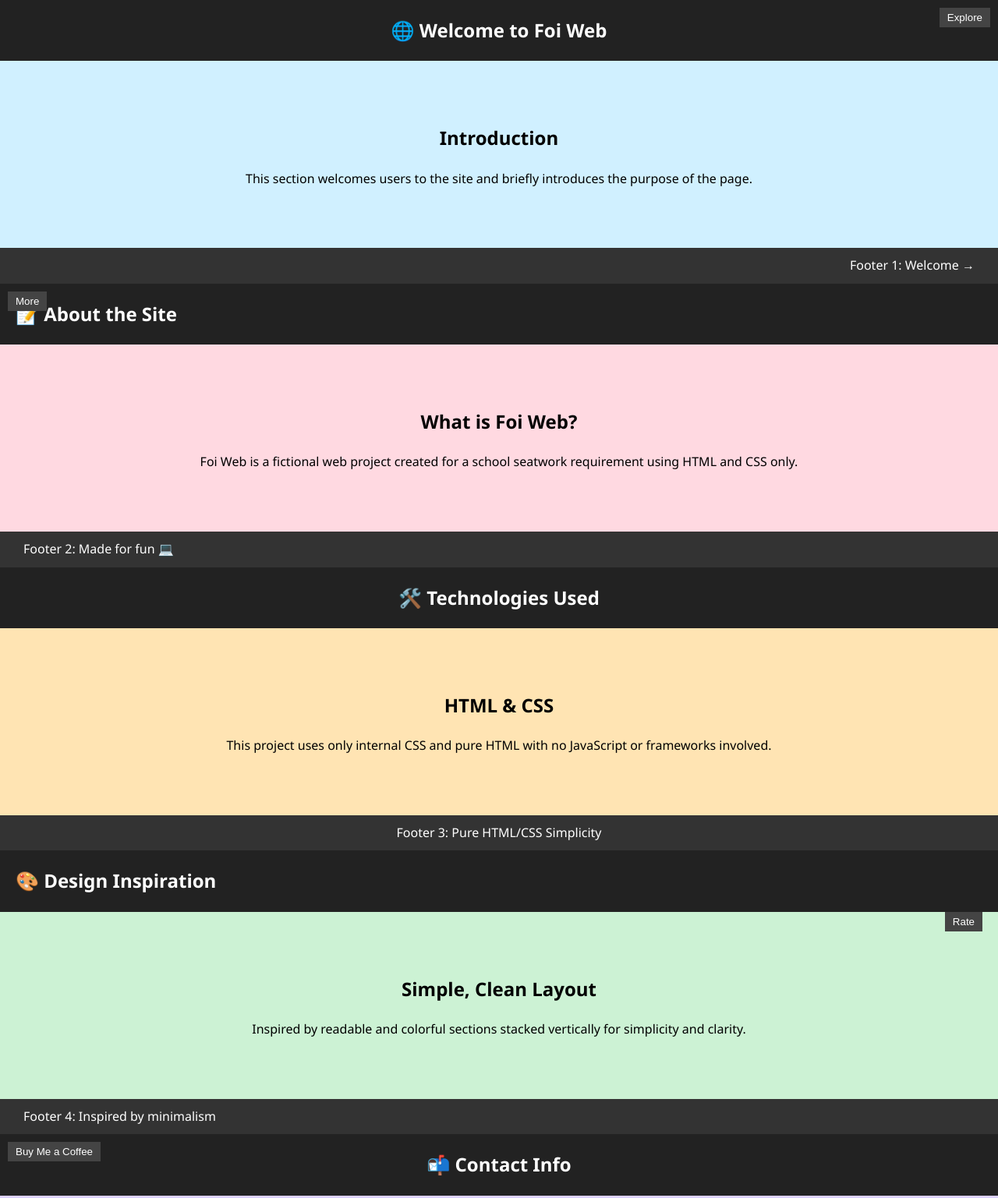
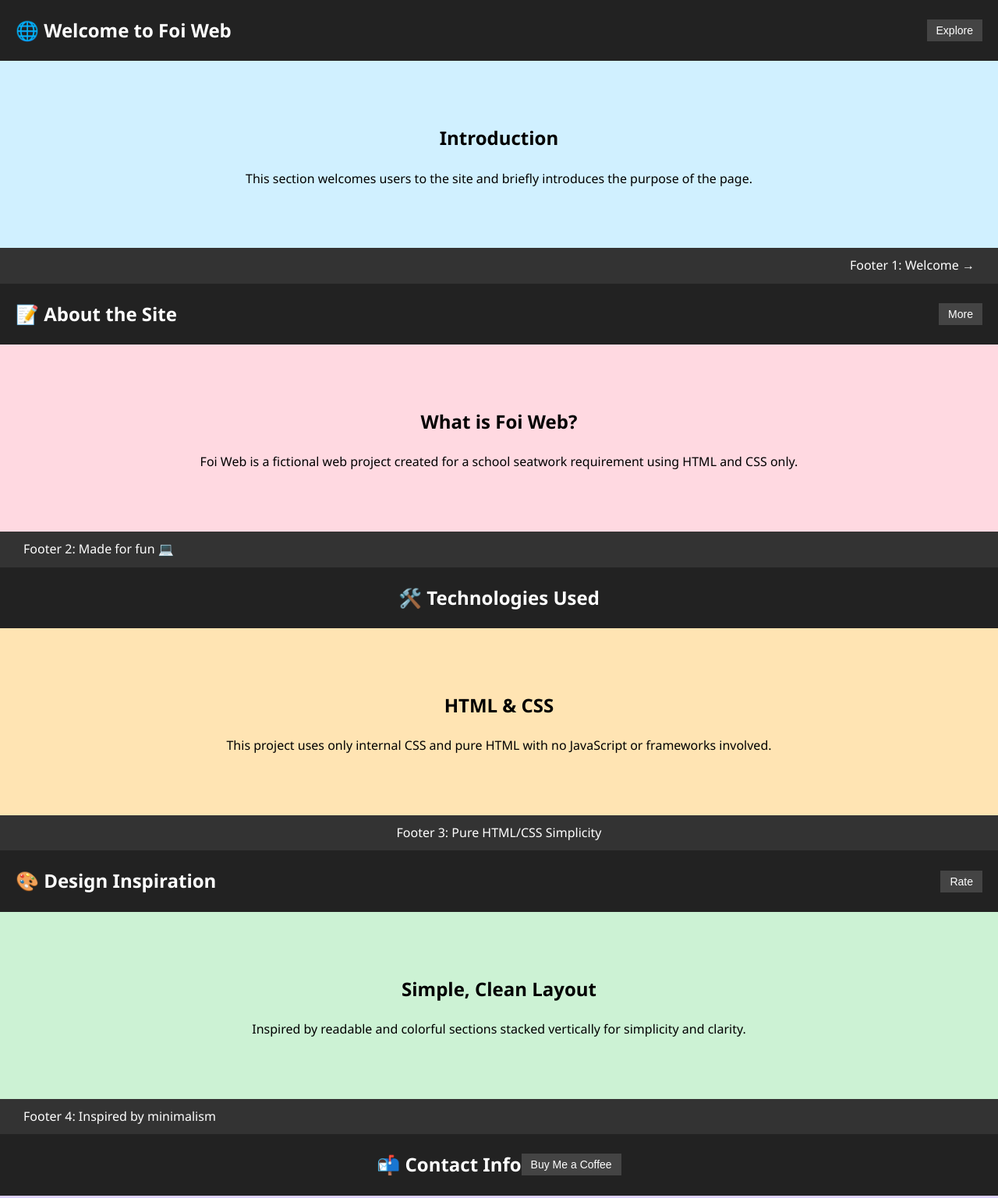
Before and after one commit to ITSYOURBOIFOI/WD-Seatwork-1, a plain HTML site: page index.html in a window 1280 px wide. Shown: the top 1537 px of the page at 78% size. Drawn offline with Linux system fonts and the light colour scheme.

Commit message:
Fixed buttons poking out

```diff
--- a/index.html
+++ b/index.html
@@ -24,20 +24,28 @@
       font-size: 24px;
       font-weight: bold;
       padding: 20px;
-      position: relative;
+      display: flex;
+      align-items: center;
+      justify-content: space-between;
+      flex-wrap: wrap;
     }
 
     .header.center {
-      text-align: center;
+      justify-content: center;
+    }
+
+    .header .button-area {
+      display: flex;
+      gap: 10px;
     }
 
     .header button {
-      position: absolute;
-      padding: 5px 10px;
+      padding: 6px 12px;
       background-color: #444;
       color: white;
       border: none;
       cursor: pointer;
+      font-size: 14px;
     }
 
     .footer {
@@ -71,9 +79,11 @@
 <body>
 
   <!-- Section 1 -->
-  <div class="header center">
-    🌐 Welcome to Foi Web
-    <button style="top: 10px; right: 10px;">Explore</button>
+  <div class="header">
+    <span>🌐 Welcome to Foi Web</span>
+    <span class="button-area">
+      <button>Explore</button>
+    </span>
   </div>
   <div class="section section1">
     <h2>Introduction</h2>
@@ -83,8 +93,10 @@
 
   <!-- Section 2 -->
   <div class="header">
-    📝 About the Site
-    <button style="top: 10px; left: 10px;">More</button>
+    <span>📝 About the Site</span>
+    <span class="button-area">
+      <button>More</button>
+    </span>
   </div>
   <div class="section section2">
     <h2>What is Foi Web?</h2>
@@ -94,7 +106,7 @@
 
   <!-- Section 3 -->
   <div class="header center">
-    🛠️ Technologies Used
+    <span>🛠️ Technologies Used</span>
   </div>
   <div class="section section3">
     <h2>HTML & CSS</h2>
@@ -104,8 +116,10 @@
 
   <!-- Section 4 -->
   <div class="header">
-    🎨 Design Inspiration
-    <button style="bottom: -25px; right: 20px;">Rate</button>
+    <span>🎨 Design Inspiration</span>
+    <span class="button-area">
+      <button>Rate</button>
+    </span>
   </div>
   <div class="section section4">
     <h2>Simple, Clean Layout</h2>
@@ -115,8 +129,10 @@
 
   <!-- Section 5 -->
   <div class="header center">
-    📬 Contact Info
-    <button style="top: 10px; left: 10px;">Buy Me a Coffee</button>
+    <span>📬 Contact Info</span>
+    <span class="button-area">
+      <button>Buy Me a Coffee</button>
+    </span>
   </div>
   <div class="section section5">
     <h2>Get in Touch</h2>
```
